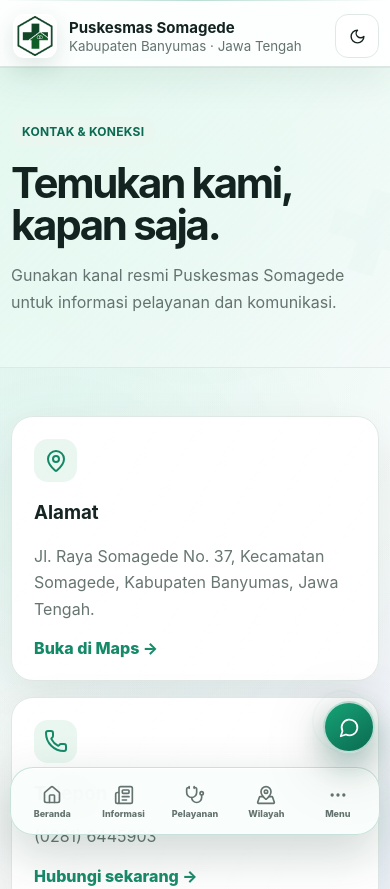
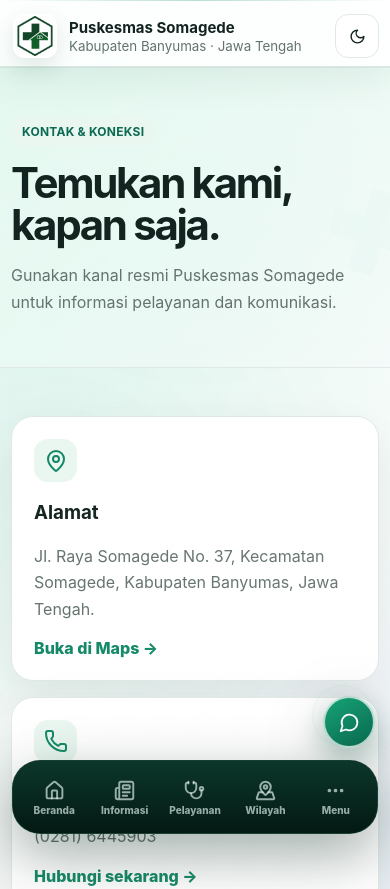
Before and after one commit to inuworkspace01-ai/puskesmassomagede, a Next.js app: page /kontak in a window 390 px wide. Shown: the top 889 px of the page. Built offline with nearby package versions, Linux system fonts and the light colour scheme.

Commit message:
fix: polish mobile nav and page transitions

```diff
--- a/app/mobile-nav.css
+++ b/app/mobile-nav.css
@@ -1,21 +1,156 @@
-/* Native-style mobile navigation: separate from the desktop header. */
+/* Premium native-style mobile navigation + smooth page transitions */
 .mobileAppNav,.mobileAppMenu{display:none}
+
+.pageTransitionEnter{
+  animation:pkmPageIn 420ms cubic-bezier(.22,.8,.22,1) both;
+  will-change:opacity,transform;
+}
+@keyframes pkmPageIn{
+  from{opacity:0;transform:translate3d(0,14px,0) scale(.992)}
+  to{opacity:1;transform:translate3d(0,0,0) scale(1)}
+}
+
 @media(max-width:900px){
-  body{padding-bottom:calc(92px + env(safe-area-inset-bottom))!important}
+  body{padding-bottom:calc(104px + env(safe-area-inset-bottom))!important}
   .nav{position:sticky!important;top:0!important;bottom:auto!important;z-index:120!important}
   .navinner{min-height:66px!important;padding-top:max(6px,env(safe-area-inset-top))!important}
   .navinner>.links,.navinner>.menu{display:none!important}
   .navActions{margin-left:auto!important}
-  .mobileAppNav{position:fixed!important;display:grid!important;grid-template-columns:repeat(5,minmax(0,1fr));left:10px!important;right:10px!important;bottom:max(9px,env(safe-area-inset-bottom))!important;height:68px!important;z-index:1000!important;padding:7px!important;gap:3px!important;border:1px solid rgba(188,220,210,.78)!important;border-radius:23px!important;background:rgba(249,253,251,.94)!important;backdrop-filter:blur(26px) saturate(180%)!important;-webkit-backdrop-filter:blur(26px) saturate(180%)!important;box-shadow:0 18px 50px rgba(8,55,41,.2),inset 0 1px rgba(255,255,255,.92)!important;pointer-events:auto!important}
-  .mobileAppNav a,.mobileAppNav button{min-width:44px!important;min-height:54px!important;appearance:none!important;border:0!important;background:transparent!important;color:var(--muted)!important;border-radius:17px!important;display:flex!important;align-items:center!important;justify-content:center!important;flex-direction:column!important;gap:3px!important;font:inherit!important;font-size:9px!important;font-weight:800!important;text-decoration:none!important;cursor:pointer!important;touch-action:manipulation!important;transition:transform .2s cubic-bezier(.22,1,.36,1),background .2s,color .2s,box-shadow .2s!important}
-  .mobileAppNav a:active,.mobileAppNav button:active{transform:scale(.9)!important}
-  .mobileAppNav a.isActive,.mobileAppNav button.isActive{color:var(--brand)!important;background:var(--mint)!important;box-shadow:0 6px 17px rgba(16,135,101,.12),inset 0 1px rgba(255,255,255,.75)!important}
-  .mobileAppMenu{position:fixed!important;display:grid!important;grid-template-columns:repeat(2,minmax(0,1fr));left:10px!important;right:10px!important;bottom:87px!important;z-index:999!important;padding:10px!important;gap:8px!important;border:1px solid var(--line)!important;border-radius:20px!important;background:var(--white)!important;box-shadow:0 24px 65px rgba(8,55,41,.2)!important;animation:mobileAppMenuIn .22s cubic-bezier(.22,1,.36,1) both!important}
-  .mobileAppMenu a{min-height:48px!important;display:flex!important;align-items:center!important;gap:9px!important;padding:11px 13px!important;border:1px solid var(--line)!important;border-radius:14px!important;background:var(--surface)!important;color:var(--ink)!important;text-decoration:none!important;font-size:11px!important;font-weight:800!important}
+
+  .mobileAppNav{
+    position:fixed!important;
+    display:grid!important;
+    grid-template-columns:repeat(5,minmax(0,1fr));
+    left:12px!important;
+    right:12px!important;
+    bottom:max(10px,env(safe-area-inset-bottom))!important;
+    min-height:72px!important;
+    height:auto!important;
+    z-index:5000!important;
+    padding:8px!important;
+    gap:4px!important;
+    border:1px solid rgba(104,220,180,.18)!important;
+    border-radius:28px!important;
+    background:rgba(4,25,19,.985)!important;
+    backdrop-filter:blur(22px) saturate(145%)!important;
+    -webkit-backdrop-filter:blur(22px) saturate(145%)!important;
+    box-shadow:0 20px 58px rgba(0,35,24,.38),inset 0 1px rgba(255,255,255,.06)!important;
+    isolation:isolate!important;
+    overflow:hidden!important;
+    pointer-events:auto!important
+  }
+  .mobileAppNav:before{
+    content:"";
+    position:absolute;
+    inset:0;
+    z-index:-1;
+    background:linear-gradient(180deg,rgba(12,55,43,.99),rgba(3,25,19,1));
+    pointer-events:none
+  }
+  .mobileAppNav a,.mobileAppNav button{
+    position:relative!important;
+    min-width:44px!important;
+    min-height:56px!important;
+    appearance:none!important;
+    border:0!important;
+    background:transparent!important;
+    color:rgba(222,239,234,.68)!important;
+    border-radius:19px!important;
+    display:flex!important;
+    align-items:center!important;
+    justify-content:center!important;
+    flex-direction:column!important;
+    gap:4px!important;
+    padding:7px 3px!important;
+    font:inherit!important;
+    font-size:10px!important;
+    font-weight:800!important;
+    line-height:1!important;
+    text-decoration:none!important;
+    cursor:pointer!important;
+    touch-action:manipulation!important;
+    -webkit-tap-highlight-color:transparent!important;
+    transition:transform .2s cubic-bezier(.22,1,.36,1),color .22s,background .22s,box-shadow .22s!important
+  }
+  .mobileAppNav a:active,.mobileAppNav button:active{transform:scale(.93)!important}
+  .mobileAppNav a:before,.mobileAppNav button:before{
+    content:"";
+    position:absolute;
+    inset:3px;
+    z-index:-1;
+    border-radius:17px;
+    background:transparent;
+    border:1px solid transparent;
+    transform:scale(.82);
+    opacity:0;
+    transition:transform .26s cubic-bezier(.2,.8,.2,1),opacity .22s,background .22s
+  }
+  .mobileAppNav a.isActive,.mobileAppNav button.isActive{color:#42e5a3!important;background:transparent!important;box-shadow:none!important}
+  .mobileAppNav a.isActive:before,.mobileAppNav button.isActive:before{
+    opacity:1;
+    transform:scale(1);
+    background:rgba(28,205,139,.12);
+    border-color:rgba(63,227,166,.13);
+    box-shadow:0 0 22px rgba(30,214,145,.08) inset
+  }
+  .mobileAppNav svg{width:21px!important;height:21px!important;stroke-width:2.2!important}
+  .mobileAppNav span{position:relative;z-index:1;white-space:nowrap}
+
+  .mobileAppMenu{
+    position:fixed!important;
+    display:grid!important;
+    grid-template-columns:repeat(2,minmax(0,1fr));
+    left:18px!important;
+    right:18px!important;
+    bottom:calc(92px + env(safe-area-inset-bottom))!important;
+    z-index:4999!important;
+    padding:10px!important;
+    gap:8px!important;
+    border:1px solid rgba(104,220,180,.16)!important;
+    border-radius:22px!important;
+    background:rgba(4,25,19,.99)!important;
+    box-shadow:0 20px 60px rgba(0,35,24,.4)!important;
+    backdrop-filter:blur(20px)!important;
+    -webkit-backdrop-filter:blur(20px)!important;
+    animation:mobileAppMenuIn .22s cubic-bezier(.22,1,.36,1) both!important
+  }
+  .mobileAppMenu a{
+    min-height:48px!important;
+    display:flex!important;
+    align-items:center!important;
+    gap:9px!important;
+    padding:11px 13px!important;
+    border:1px solid rgba(255,255,255,.06)!important;
+    border-radius:14px!important;
+    background:rgba(255,255,255,.045)!important;
+    color:#e7f6f1!important;
+    text-decoration:none!important;
+    font-size:11px!important;
+    font-weight:800!important
+  }
   .mobileAppMenu a:active{transform:scale(.98)}
-  .floatingChat{bottom:91px!important;right:15px!important;z-index:1100!important}.floatingChatLabel{display:none!important}.floatingChatIcon,.floatingChatPulse{width:52px!important;height:52px!important}
-  html[data-theme='dark'] .mobileAppNav{background:rgba(7,23,17,.96)!important;border-color:#29473b!important;box-shadow:0 18px 50px rgba(0,0,0,.45),inset 0 1px rgba(255,255,255,.05)!important}
-  html[data-theme='dark'] .mobileAppNav a,html[data-theme='dark'] .mobileAppNav button{color:#9ab7ae!important}html[data-theme='dark'] .mobileAppNav a.isActive,html[data-theme='dark'] .mobileAppNav button.isActive{color:#79e7c0!important;background:#12372a!important}html[data-theme='dark'] .mobileAppMenu{background:#0c1d17!important;border-color:#29473b!important}html[data-theme='dark'] .mobileAppMenu a{background:#10261e!important;border-color:#29473b!important;color:#eafff5!important}
+
+  .floatingChat{bottom:96px!important;right:15px!important;z-index:4800!important}
+  .floatingChatLabel{display:none!important}
+  .floatingChatIcon,.floatingChatPulse{width:52px!important;height:52px!important}
+
+  html[data-theme='dark'] .mobileAppNav{background:rgba(4,25,19,.985)!important;border-color:rgba(104,220,180,.18)!important;box-shadow:0 20px 58px rgba(0,0,0,.48),inset 0 1px rgba(255,255,255,.05)!important}
+  html[data-theme='dark'] .mobileAppNav a,html[data-theme='dark'] .mobileAppNav button{color:rgba(222,239,234,.68)!important}
+  html[data-theme='dark'] .mobileAppNav a.isActive,html[data-theme='dark'] .mobileAppNav button.isActive{color:#42e5a3!important}
+  html[data-theme='dark'] .mobileAppMenu{background:rgba(4,25,19,.99)!important;border-color:rgba(104,220,180,.16)!important}
+  html[data-theme='dark'] .mobileAppMenu a{background:rgba(255,255,255,.045)!important;border-color:rgba(255,255,255,.06)!important;color:#e7f6f1!important}
+
+  /* Never let the perawat cards collapse or become clipped on small screens. */
+  .operationalGrid{grid-template-columns:1fr!important;gap:10px!important}
+  .operationalCard{min-height:92px!important;padding:14px!important}
+  .operationalInfo h4{font-size:16px!important;line-height:1.25!important;white-space:normal!important;overflow:visible!important;text-overflow:clip!important}
+  .scheduleOperational,.scheduleWidget{overflow:visible!important}
 }
+
 @media(min-width:901px){.mobileAppNav,.mobileAppMenu{display:none!important}}
 @keyframes mobileAppMenuIn{from{opacity:0;transform:translateY(12px) scale(.98)}to{opacity:1;transform:none}}
+
+@media(prefers-reduced-motion:reduce){
+  .pageTransitionEnter,.mobileAppMenu{animation:none!important}
+  .mobileAppNav a,.mobileAppNav button,.mobileAppNav a:before,.mobileAppNav button:before{transition:none!important}
+}
```
